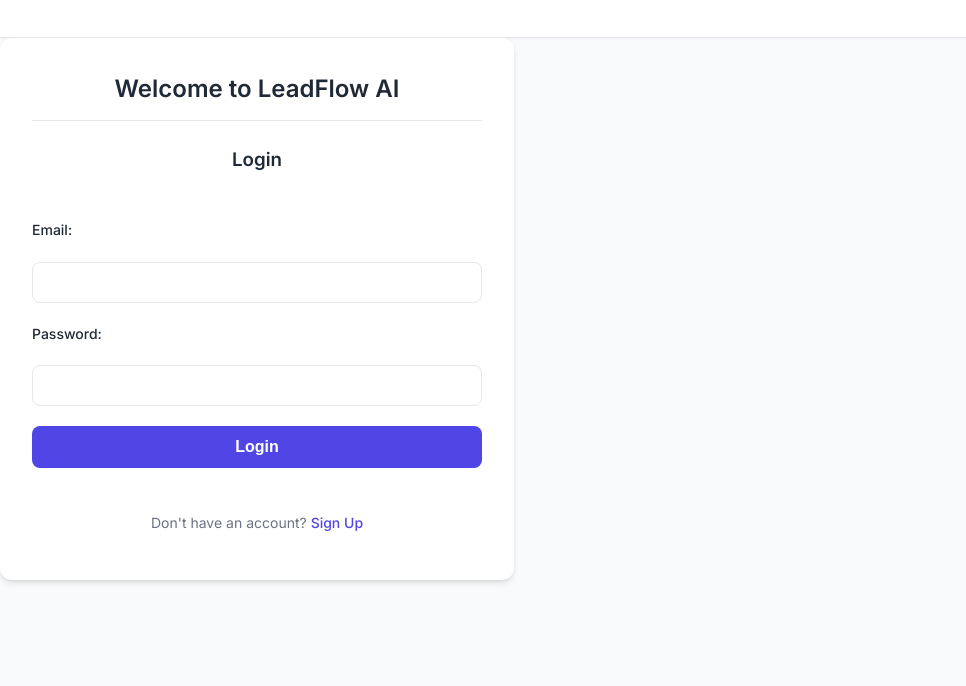
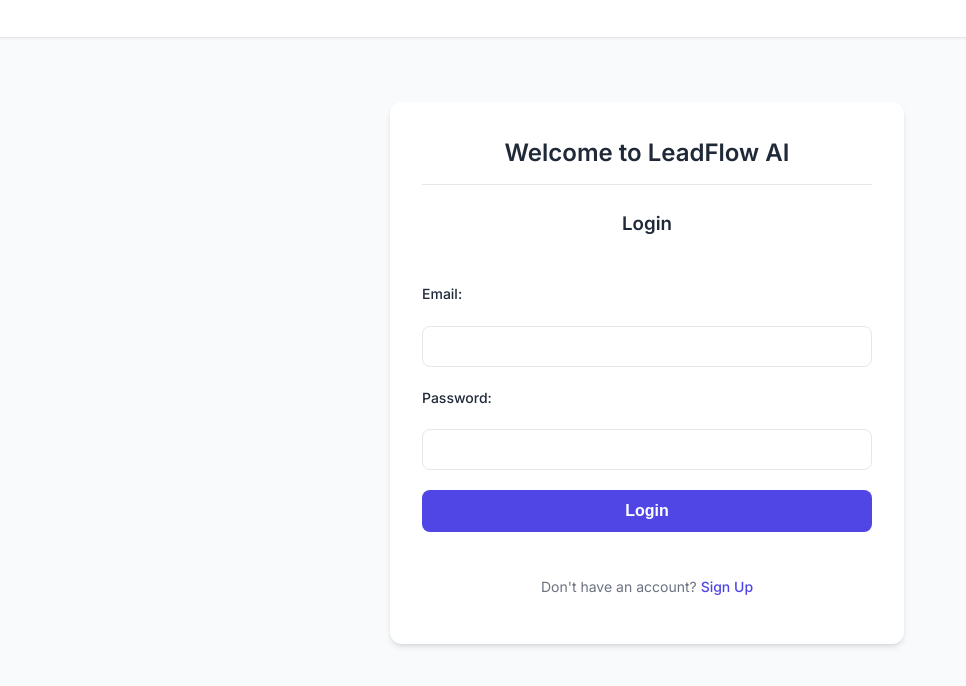
Before and after one commit to owenncampbell/leadflow-ai, a website with bundled scripts: page frontend/index.html in a window 1280 px wide. Shown: the part 108-794 px from the top of the page, without its empty margins (0-966 px from the left). Built offline with nearby package versions, Linux system fonts and the light colour scheme.

Commit message:
fix: Correctly center the authentication section

```diff
--- a/frontend/style.css
+++ b/frontend/style.css
@@ -59,7 +59,10 @@ header p {
     display: flex;
     justify-content: center;
     align-items: center;
-    min-height: 100vh;
+    min-height: 80vh; /* Adjusted for better vertical centering */
+    padding: 2rem;
+    margin: 2rem auto;
+    max-width: 500px;
 }
 
 .auth-card {
```
